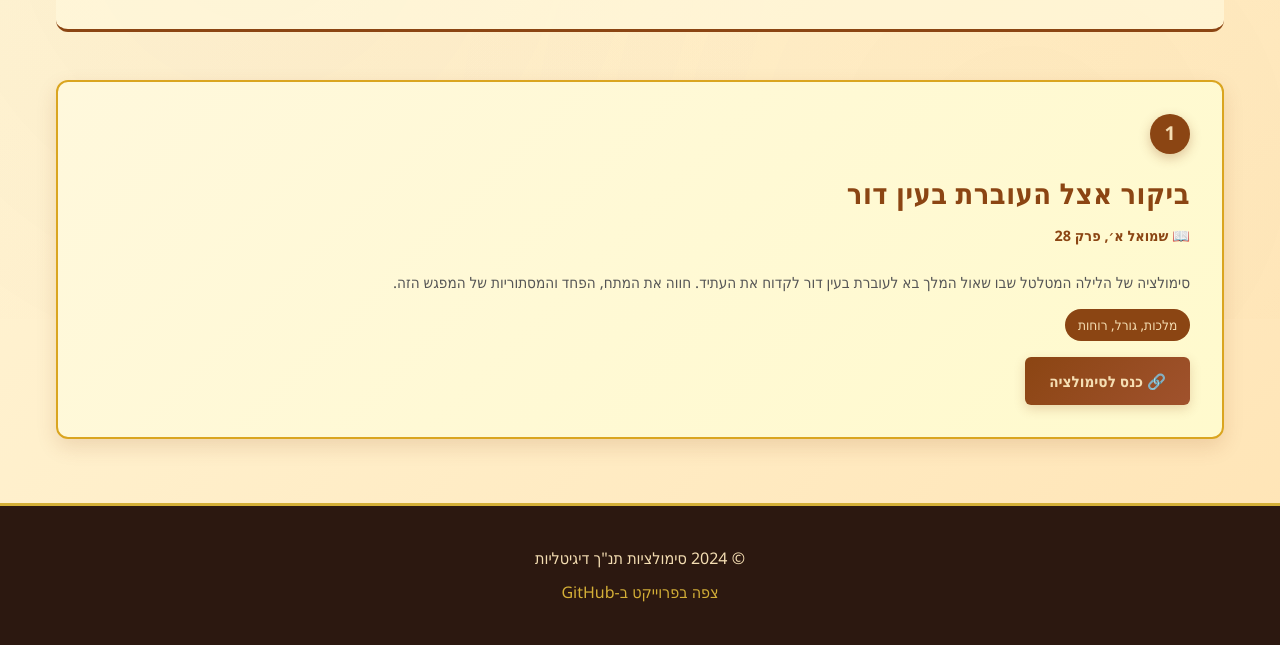
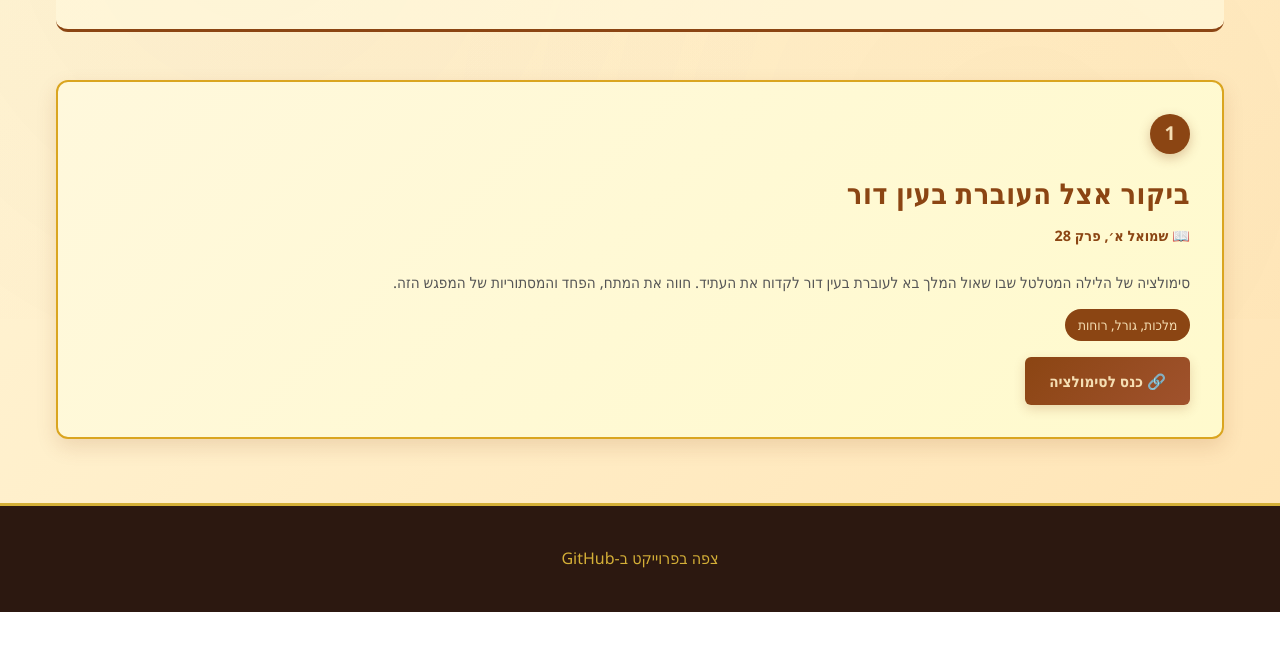
Before and after one commit to giamat13/Tanakh-Sim, a plain HTML site: page index.html in a window 1280 px wide. Shown: the part 481-1126 px from the top of the page. After the commit the page ends 1093 px from the top, so only its background shows below. Drawn offline with Linux system fonts and the light colour scheme.

Commit message:
`Removed copyright notice from footer`

```diff
--- a/index.html
+++ b/index.html
@@ -387,7 +387,6 @@
     </div>
 
     <footer>
-        <p>&copy; 2024 סימולציות תנ"ך דיגיטליות</p>
         <p><a href="https://github.com/giamat13/Tanakh-Sim" target="_blank">צפה בפרוייקט ב-GitHub</a></p>
     </footer>
 
```
